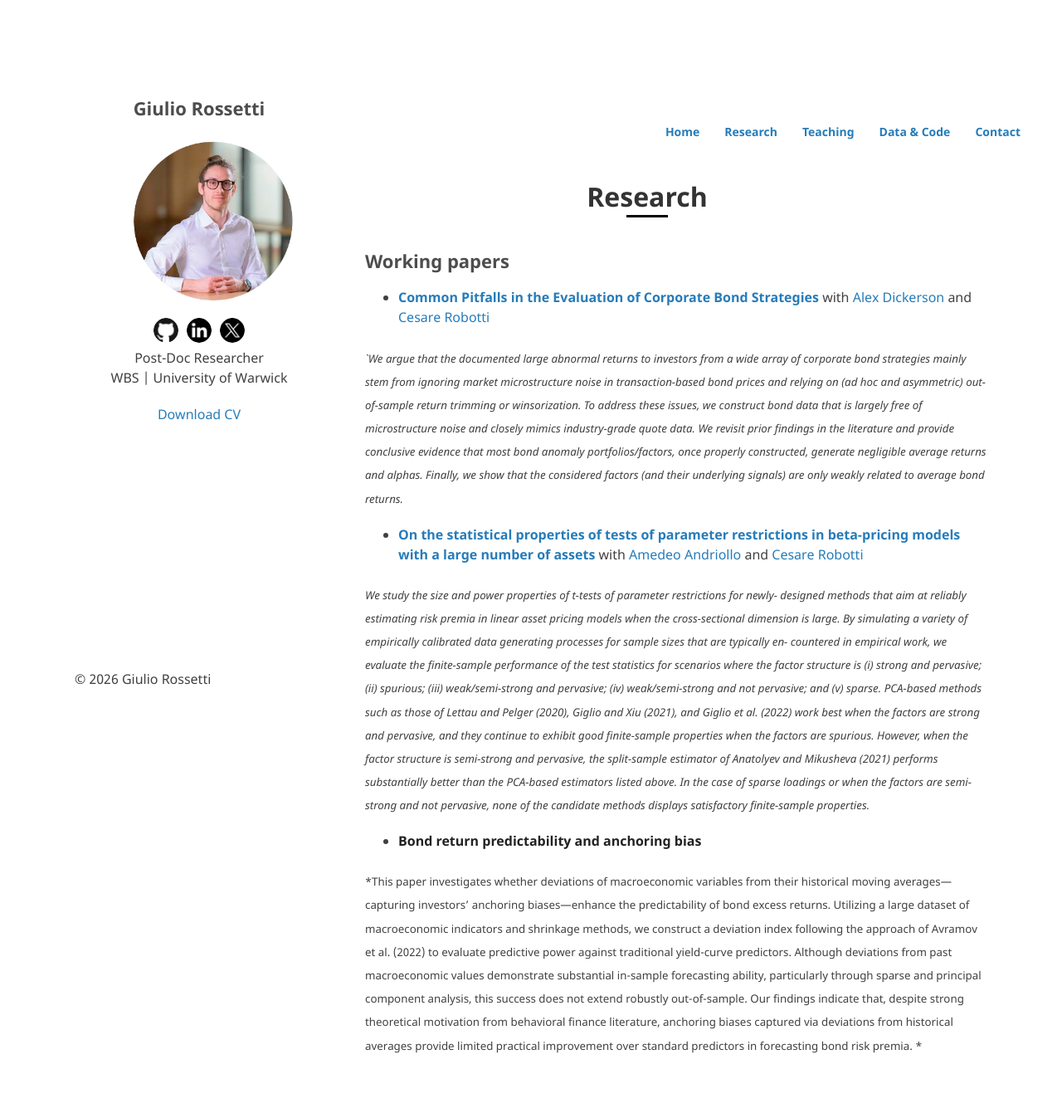
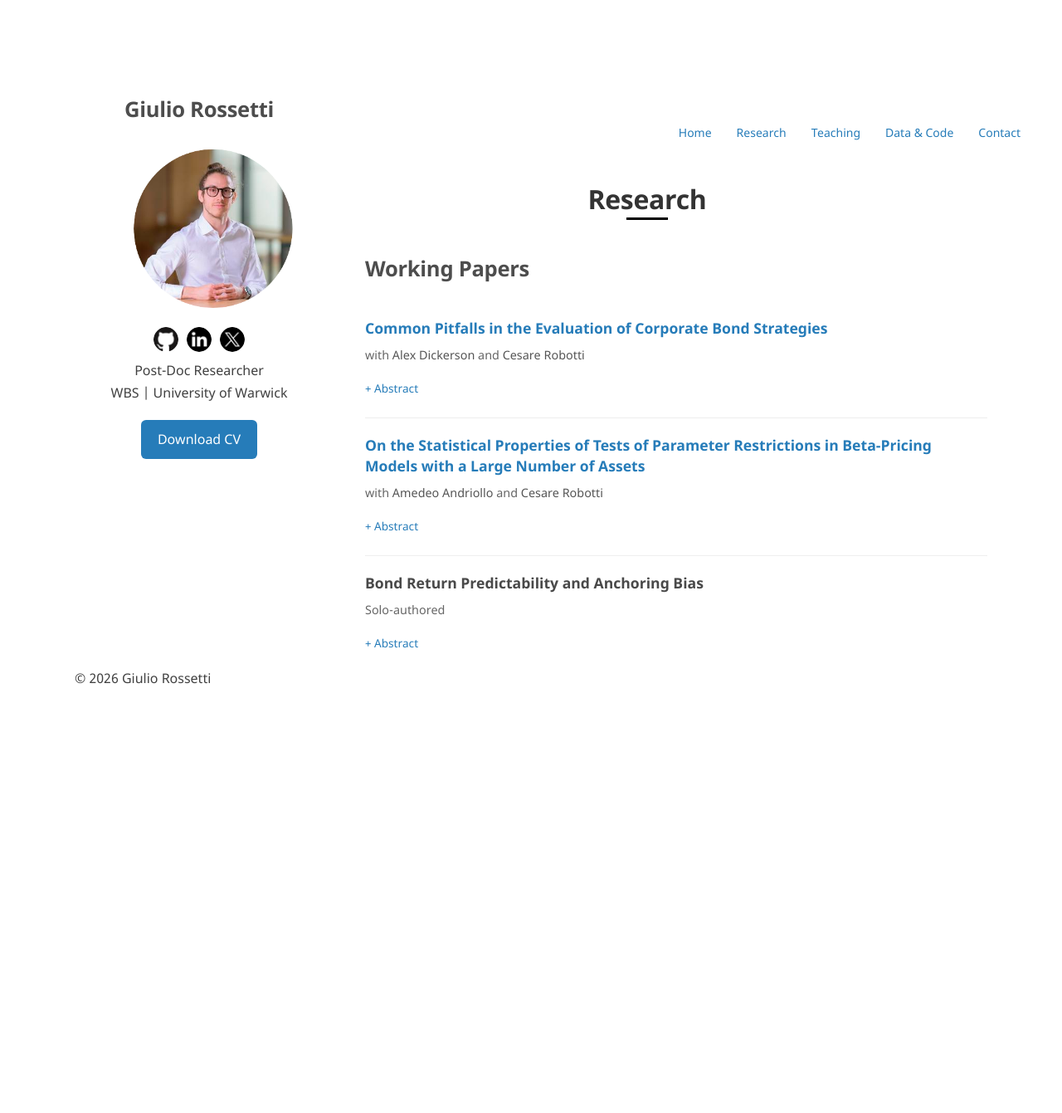
Before and after one commit to GiulioRossetti94/giuliorossetti94.github.io, a Jekyll site: the page built from research.md, in a window 1280 px wide. Shown: the whole page at 83% size. Built offline with Jekyll 4.4.1, drawn with Linux system fonts in a browser that asks for light colours; after the commit the page ends 900 px from its top, so only the background shows below that.

Commit message:
Phase 4: Visual enhancements - paper cards, nav animation, typography, buttons

```diff
--- a/_sass/jekyll-theme-minimal.scss
+++ b/_sass/jekyll-theme-minimal.scss
@@ -354,13 +354,34 @@ footer {
 
 .top-right-nav ul li a {
   text-decoration: none;
-  color: #267CB9; /* Matches the theme's link color */
-  font-weight: bold;
+  color: #267CB9;
+  font-weight: 500;
+  position: relative;
+  padding-bottom: 4px;
+}
+
+.top-right-nav ul li a::after {
+  content: '';
+  position: absolute;
+  bottom: 0;
+  left: 0;
+  width: 0;
+  height: 2px;
+  background: #267CB9;
+  transition: width 0.3s ease;
 }
 
 .top-right-nav ul li a:hover {
-  color: #069; /* Matches the hover color */
-  text-decoration: underline;
+  color: #267CB9;
+  font-weight: 500;
+}
+
+.top-right-nav ul li a:hover::after {
+  width: 100%;
+}
+
+.top-right-nav ul li a[aria-current="page"]::after {
+  width: 100%;
 }
 
 .wrapper {
@@ -878,3 +899,149 @@ footer {
 .older-teaching-content .year-section:last-child {
   margin-bottom: 0;
 }
+
+/* ==========================================
+   Phase 4: Visual Enhancements
+   ========================================== */
+
+/* Typography Improvements */
+body {
+  line-height: 1.7;
+}
+
+h1 {
+  font-size: 1.6em;
+  font-weight: 700;
+  letter-spacing: -0.3px;
+  margin-bottom: 25px;
+}
+
+h2 {
+  font-size: 1.35em;
+  font-weight: 600;
+  margin-top: 35px;
+  margin-bottom: 20px;
+}
+
+h3 {
+  font-size: 1.15em;
+  font-weight: 600;
+}
+
+p {
+  margin-bottom: 1.2em;
+}
+
+/* Research Paper Cards */
+.paper-card {
+  padding: 20px 0;
+  border-bottom: 1px solid #eee;
+}
+
+.paper-card:last-child {
+  border-bottom: none;
+}
+
+.paper-title {
+  font-size: 1.1em;
+  font-weight: 600;
+  margin: 0 0 8px 0;
+  line-height: 1.4;
+}
+
+.paper-title a {
+  color: #267CB9;
+  text-decoration: none;
+}
+
+.paper-title a:hover {
+  text-decoration: underline;
+  font-weight: 600;
+}
+
+.paper-authors {
+  font-size: 0.9em;
+  color: #666;
+  margin: 0 0 12px 0;
+}
+
+.paper-authors a {
+  color: #555;
+}
+
+.paper-authors a:hover {
+  color: #267CB9;
+}
+
+.paper-abstract {
+  margin-top: 10px;
+}
+
+.paper-abstract summary {
+  cursor: pointer;
+  color: #267CB9;
+  font-size: 0.85em;
+  font-weight: 500;
+  user-select: none;
+  display: inline-block;
+  padding: 4px 0;
+}
+
+.paper-abstract summary:hover {
+  text-decoration: underline;
+}
+
+.paper-abstract summary::-webkit-details-marker {
+  display: none;
+}
+
+.paper-abstract summary::before {
+  content: "+ ";
+  font-weight: 400;
+}
+
+.paper-abstract[open] summary::before {
+  content: "− ";
+}
+
+.paper-abstract p {
+  margin-top: 12px;
+  font-size: 0.88em;
+  color: #555;
+  line-height: 1.6;
+  padding-left: 15px;
+  border-left: 2px solid #e5e5e5;
+}
+
+/* CV Download Button */
+.view a[href*="CV"] {
+  display: inline-block;
+  padding: 10px 20px;
+  background: #267CB9;
+  color: #fff;
+  border-radius: 6px;
+  font-weight: 500;
+  transition: all 0.2s;
+}
+
+.view a[href*="CV"]:hover {
+  background: #1a5a8a;
+  color: #fff;
+  transform: translateY(-1px);
+  font-weight: 500;
+}
+
+/* Mobile - Research */
+@media screen and (max-width: 720px) {
+  .paper-card {
+    padding: 15px 0;
+  }
+
+  .paper-title {
+    font-size: 1em;
+  }
+
+  .paper-abstract p {
+    font-size: 0.85em;
+  }
+}
--- a/research.md
+++ b/research.md
@@ -4,16 +4,35 @@ title: Research
 permalink: /research/
 ---
 
-# Working papers
-- **[Common Pitfalls in the Evaluation of Corporate Bond Strategies](https://papers.ssrn.com/sol3/papers.cfm?abstract_id=4575879)** with [Alex Dickerson](https://www.alexdickerson.com/home) and [Cesare Robotti](https://cesarerobotti.com)
+# Working Papers
 
-<sub>*`We argue that the documented large abnormal returns to investors from a wide array of corporate bond strategies mainly stem from ignoring market microstructure noise in transaction-based bond prices and relying on (ad hoc and asymmetric) out-of-sample return trimming or winsorization. To address these issues, we construct bond data that is largely free of microstructure noise and closely mimics industry-grade quote data. We revisit prior findings in the literature and provide conclusive evidence that most bond anomaly portfolios/factors, once properly constructed, generate negligible average returns and alphas. Finally, we show that the considered factors (and their underlying signals) are only weakly related to average bond returns.*</sub>
+<div class="paper-card">
+  <h3 class="paper-title">
+    <a href="https://papers.ssrn.com/sol3/papers.cfm?abstract_id=4575879" target="_blank">Common Pitfalls in the Evaluation of Corporate Bond Strategies</a>
+  </h3>
+  <p class="paper-authors">with <a href="https://www.alexdickerson.com/home">Alex Dickerson</a> and <a href="https://cesarerobotti.com">Cesare Robotti</a></p>
+  <details class="paper-abstract">
+    <summary>Abstract</summary>
+    <p>We argue that the documented large abnormal returns to investors from a wide array of corporate bond strategies mainly stem from ignoring market microstructure noise in transaction-based bond prices and relying on (ad hoc and asymmetric) out-of-sample return trimming or winsorization. To address these issues, we construct bond data that is largely free of microstructure noise and closely mimics industry-grade quote data. We revisit prior findings in the literature and provide conclusive evidence that most bond anomaly portfolios/factors, once properly constructed, generate negligible average returns and alphas. Finally, we show that the considered factors (and their underlying signals) are only weakly related to average bond returns.</p>
+  </details>
+</div>
 
-- **[On the statistical properties of tests of parameter restrictions in beta-pricing models with a large number of assets](https://papers.ssrn.com/sol3/papers.cfm?abstract_id=5112225)** with [Amedeo Andriollo](https://warwick.ac.uk/fac/soc/economics/staff/aandriollo/) and [Cesare Robotti](https://cesarerobotti.com)
+<div class="paper-card">
+  <h3 class="paper-title">
+    <a href="https://papers.ssrn.com/sol3/papers.cfm?abstract_id=5112225" target="_blank">On the Statistical Properties of Tests of Parameter Restrictions in Beta-Pricing Models with a Large Number of Assets</a>
+  </h3>
+  <p class="paper-authors">with <a href="https://warwick.ac.uk/fac/soc/economics/staff/aandriollo/">Amedeo Andriollo</a> and <a href="https://cesarerobotti.com">Cesare Robotti</a></p>
+  <details class="paper-abstract">
+    <summary>Abstract</summary>
+    <p>We study the size and power properties of t-tests of parameter restrictions for newly-designed methods that aim at reliably estimating risk premia in linear asset pricing models when the cross-sectional dimension is large. By simulating a variety of empirically calibrated data generating processes for sample sizes that are typically encountered in empirical work, we evaluate the finite-sample performance of the test statistics for scenarios where the factor structure is (i) strong and pervasive; (ii) spurious; (iii) weak/semi-strong and pervasive; (iv) weak/semi-strong and not pervasive; and (v) sparse. PCA-based methods such as those of Lettau and Pelger (2020), Giglio and Xiu (2021), and Giglio et al. (2022) work best when the factors are strong and pervasive, and they continue to exhibit good finite-sample properties when the factors are spurious. However, when the factor structure is semi-strong and pervasive, the split-sample estimator of Anatolyev and Mikusheva (2021) performs substantially better than the PCA-based estimators listed above. In the case of sparse loadings or when the factors are semi-strong and not pervasive, none of the candidate methods displays satisfactory finite-sample properties.</p>
+  </details>
+</div>
 
-<sub>*We study the size and power properties of t-tests of parameter restrictions for newly- designed methods that aim at reliably estimating risk premia in linear asset pricing models when the cross-sectional dimension is large. By simulating a variety of empirically calibrated data generating processes for sample sizes that are typically en- countered in empirical work, we evaluate the finite-sample performance of the test statistics for scenarios where the factor structure is (i) strong and pervasive; (ii) spurious; (iii) weak/semi-strong and pervasive; (iv) weak/semi-strong and not pervasive; and (v) sparse. PCA-based methods such as those of Lettau and Pelger (2020), Giglio and Xiu (2021), and Giglio et al. (2022) work best when the factors are strong and pervasive, and they continue to exhibit good finite-sample properties when the factors are spurious. However, when the factor structure is semi-strong and pervasive, the split-sample estimator of Anatolyev and Mikusheva (2021) performs substantially better than the PCA-based estimators listed above. In the case of sparse loadings or when the factors are semi-strong and not pervasive, none of the candidate methods displays satisfactory finite-sample properties.*</sub>
-
-- **Bond return predictability and anchoring bias**
-
-<sub>*This paper investigates whether deviations of macroeconomic variables from their historical moving averages—capturing investors' anchoring biases—enhance the predictability of bond excess returns. Utilizing a large dataset of macroeconomic indicators and shrinkage methods, we construct a deviation index following the approach of Avramov et al. (2022) to evaluate predictive power against traditional yield-curve predictors. Although deviations from past macroeconomic values demonstrate substantial in-sample forecasting ability, particularly through sparse and principal component analysis, this success does not extend robustly out-of-sample. Our findings indicate that, despite strong theoretical motivation from behavioral finance literature, anchoring biases captured via deviations from historical averages provide limited practical improvement over standard predictors in forecasting bond risk premia.
-*</sub>
+<div class="paper-card">
+  <h3 class="paper-title">Bond Return Predictability and Anchoring Bias</h3>
+  <p class="paper-authors">Solo-authored</p>
+  <details class="paper-abstract">
+    <summary>Abstract</summary>
+    <p>This paper investigates whether deviations of macroeconomic variables from their historical moving averages—capturing investors' anchoring biases—enhance the predictability of bond excess returns. Utilizing a large dataset of macroeconomic indicators and shrinkage methods, we construct a deviation index following the approach of Avramov et al. (2022) to evaluate predictive power against traditional yield-curve predictors. Although deviations from past macroeconomic values demonstrate substantial in-sample forecasting ability, particularly through sparse and principal component analysis, this success does not extend robustly out-of-sample. Our findings indicate that, despite strong theoretical motivation from behavioral finance literature, anchoring biases captured via deviations from historical averages provide limited practical improvement over standard predictors in forecasting bond risk premia.</p>
+  </details>
+</div>
```
